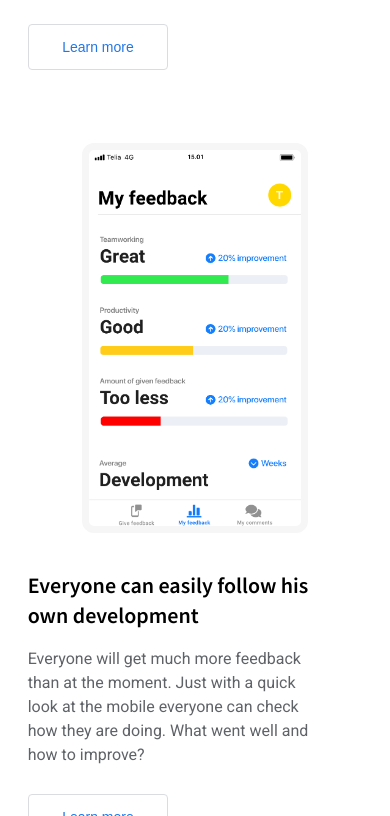
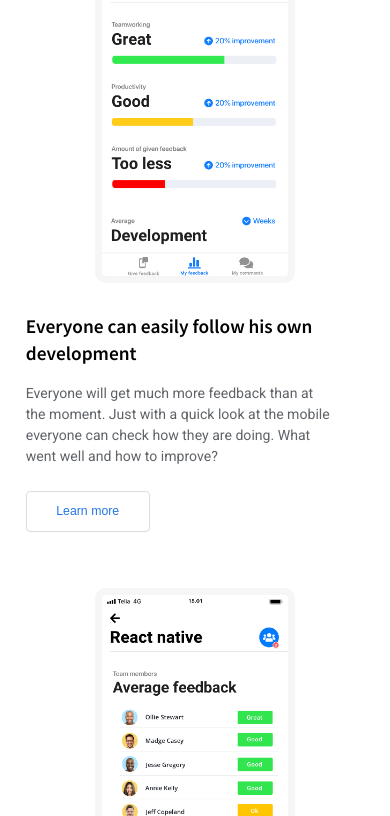
Before and after one commit to markrajk/team-feedback-website-new, a plain HTML site: page index.html in a window 390 px wide. Shown: the part 1184-2000 px from the top of the page. Drawn offline with Linux system fonts and the light colour scheme.

Commit message:
rem size breakpoints

```diff
--- a/index.html
+++ b/index.html
@@ -208,8 +208,10 @@
           </div>
         </div>
       </section>
+
+
     </main>
-
+    <div style="height: 500px;"></div>
     <script src="./public/js/main.js"></script>
   </body>
 </html>
--- a/public/scss/style.scss
+++ b/public/scss/style.scss
@@ -82,24 +82,24 @@ $text-color-primary: #1c1c1c;
 
 html {
   min-width: 100vw;
-    //font-size: 62.5%;   //1rem = 10px 10px/16 62.5%
-    font-size: 67.5%;   //1rem = 10px 10px/16 62.5%
+    font-size: 62.5%;   //1rem = 10px 10px/16 62.5%
+    //font-size: 67.5%;   //1rem = 10px 10px/16 62.5%
 
-    @include respond(desktop-xxl) {
-      font-size: 62.5%;
+    // @include respond(desktop-xxl) {
+    //   font-size: 62.5%;
+    // }
+
+    @include respond(desktop-xl) {
+      font-size: 60%;
     }
 
-    // @include respond(desktop-xl) {
-    //   font-size: 60%;
-    // }
+    @include respond(desktop-lg) {
+      font-size: 57.5%;
+    }
 
-    // @include respond(desktop-lg) {
-    //   font-size: 57.5%;
-    // }
-
-    // @include respond(desktop-md) {
-    //   font-size: 55%;
-    // }
+    @include respond(desktop-md) {
+      font-size: 55%;
+    }
 
     // @include respond(desktop-sm) {
     //   font-size: 50%;
@@ -707,6 +707,8 @@ body {
     justify-content: center;
   }
 
+
+
   &-card {
     padding-top: 7.3rem;
     max-width: 31.6rem;
@@ -720,8 +722,14 @@ body {
       max-width: 100%;
     }
 
+    //TABLET
+    @include respond(desktop-md) {
+      //margin-left: 7rem;
+      padding-top: 6.37rem;
+    }
+
     @include respond(desktop-sm) {
-      justify-content: space-between;
+      //justify-content: space-between;
       padding-left: 5%;
       padding-right: 5%;
     }
@@ -736,7 +744,7 @@ body {
     }
 
     &-img {
-      margin-bottom: 3.82rem;
+      margin-bottom: 3.5rem;
       max-height: 42.5rem;
       border-radius: 1.2rem;
       border: 7px solid #F6F6F6;
@@ -759,7 +767,7 @@ body {
       }
 
       &-title {
-        margin-bottom: 1.6rem;
+        margin-bottom: 1.9rem;
         font-size: 2.2rem;
         font-weight: 600;
         line-height: 1.36;
@@ -782,39 +790,39 @@ body {
 
     &.card-01 {
 
-      @include respond(desktop-lg) {
+      & .section-info-card-body {
 
-        & .section-info-card-body {
-          //margin-left: 8.5%;
+        @include respond(desktop-lg) {
           margin-left: 6.62rem;
           max-width: 31.5rem;
           text-align: left;
         }
-      }
 
-      @include respond(desktop-sm) {
+        //TABLET
+        @include respond(desktop-lg) {
+          margin-left: 6.62rem;
+          max-width: 31.5rem;
+          text-align: left;
+        }
 
-        & .section-info-card-body {
+        @include respond(desktop-sm) {
           margin-left: 2rem;
         }
       }
     }
 
     &.card-02 {
+      flex-direction: row-reverse;
 
-      @include respond(desktop-lg) {
-        flex-direction: row-reverse;
+      & .section-info-card-body {
 
-        & .section-info-card-body {
+        @include respond(desktop-lg) {
           margin-right: 10.9rem;
           max-width: 29.6rem;
           text-align: left;
         }
-      }
 
-      @include respond(desktop-sm) {
-
-        & .section-info-card-body {
+        @include respond(desktop-sm) {
           margin-right: 2rem;
         }
       }
@@ -822,31 +830,19 @@ body {
 
     &.card-03 {
 
-      @include respond(desktop-lg) {
+      & .section-info-card-body {
 
-        & .section-info-card-body {
+        @include respond(desktop-lg) {
           margin-left: 10.9rem;
           max-width: 29.6rem;
           text-align: left;
         }
-      }
 
-      @include respond(desktop-sm) {
-
-        & .section-info-card-body {
+        @include respond(desktop-sm) {
           margin-left: 2rem;
         }
       }
     }
-
-    // &.card-02 {
-    //   margin-left: 1.5rem;
-    //   margin-right: 3.5rem;
-    // }
-
-    // &.card-03 {
-    //   align-self: flex-end;
-    // }
   }
 }
 
```
Also changed, not shown: public/css/style.css.
